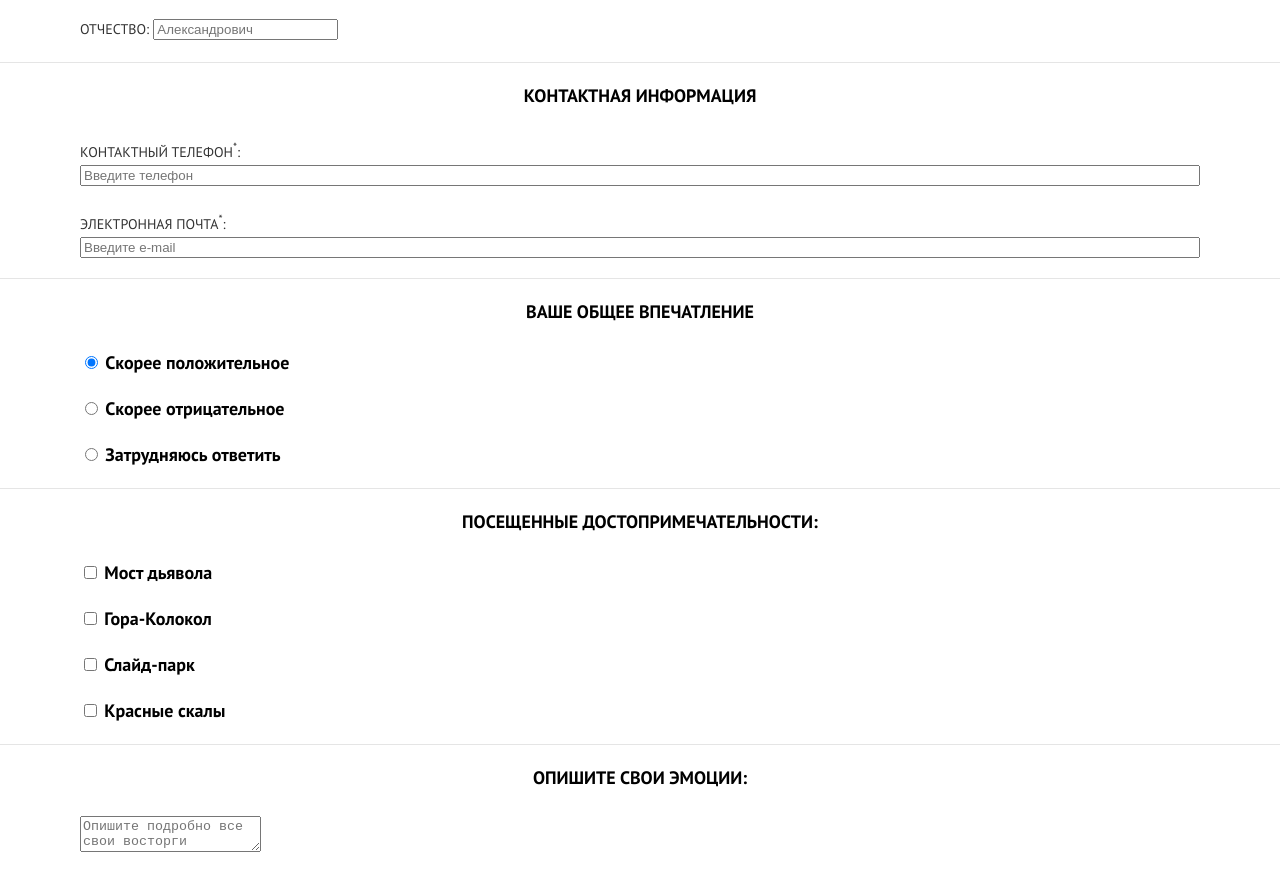
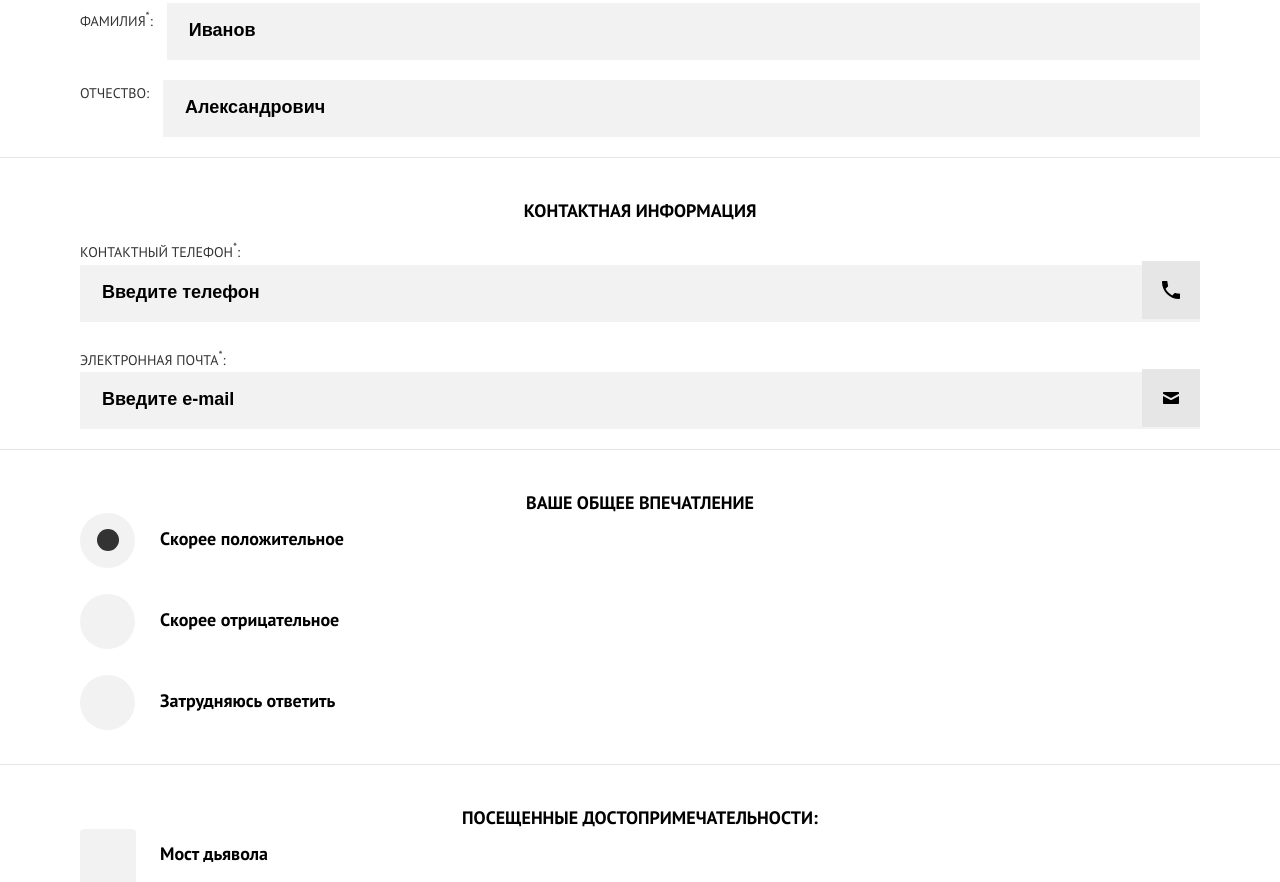
Before and after one commit to vmalina/446323-sedona, a plain HTML site: page source/form.html in a window 1280 px wide. Shown: the part 818-1700 px from the top of the page. Drawn offline with nearby package versions, Linux system fonts and the light colour scheme; files that its build step writes are made by us from their sources.

Commit message:
верстка мобильной версии

```diff
--- a/source/form.html
+++ b/source/form.html
@@ -3,6 +3,7 @@
   <head>
     <meta charset="utf-8">
     <title>HTML Academy: Седона</title>
+    <meta name="viewport" content="width=device-width,initial-scale=1">
     <link rel="stylesheet" href="css/style.css">
   </head>
   <body>
@@ -49,15 +50,17 @@
               <div class="review__wrapper">
                 <div class="review__inner">
                   <label class="review__label-name" for="name">Имя<sup>*</sup>:</label>
-                  <input class="review__input-name" type="text" id="name" name="name" placeholder="Петр" required>
+                  <input class="review__input-text" type="text" id="name" name="name" placeholder="Петр" required>
                 </div>
+
                 <div class="review__inner">
                   <label class="review__label-name" for="surname">Фамилия<sup>*</sup>:</label>
-                  <input class="review__input-name" type="text" id="surname" name="surname" placeholder="Иванов" required>
+                  <input class="review__input-text" type="text" id="surname" name="surname" placeholder="Иванов" required>
                 </div>
+
                 <div class="review__inner">
                   <label class="review__label-name" for="patronymic">Отчество:</label>
-                  <input class="review__input-name" type="text" id="patronymic" name="patronymic" placeholder="Александрович" required>
+                  <input class="review__input-text" type="text" id="patronymic" name="patronymic" placeholder="Александрович" required>
                 </div>
               </div>
             </fieldset>
@@ -65,13 +68,13 @@
             <fieldset class="review__fieldset">
               <legend class="review__title">Контактная информация</legend>
               <div class="review__wrapper">
-                <div class="review__inner  review__inner--contacts">
+                <div class="review__inner  review__inner--contacts  review__inner--tel">
                   <label class="review__label-contacts" for="phone">Контактный телефон<sup>*</sup>:</label>
-                  <input class="review__input-contacts" type="tel" id="phone" name="phone" placeholder="Введите телефон" required>
+                  <input class="review__input-text  review__input-text--contacts" type="tel" id="phone" name="phone" placeholder="Введите телефон" required>
                 </div>
-                <div class="review__inner  review__inner--contacts">
+                <div class="review__inner  review__inner--contacts  review__inner--email">
                   <label class="review__label-contacts" for="mail">Электронная почта<sup>*</sup>:</label>
-                  <input class="review__input-contacts" type="email" id="mail" name="mail" placeholder="Введите e-mail">
+                  <input class="review__input-text  review__input-text--contacts" type="email" id="mail" name="mail" placeholder="Введите e-mail">
                 </div>
               </div>
             </fieldset>
@@ -79,17 +82,17 @@
             <fieldset class="review__fieldset">
               <legend class="review__title">Ваше общее впечатление</legend>
               <div class="review__wrapper">
-                <div class="review__inner">
-                  <input class="review__input-choice" type="radio" name="impression" value="positive" id="positive" checked>
-                  <label class="review__label" for="positive">Скорее положительное</label>
+                <div class="review__inner  review__inner--impression">
+                  <input class="review__input-choice  visually-hidden" type="radio" name="impression" value="positive" id="positive" checked>
+                  <label class="review__label-choise  review__label-choise--impression" for="positive">Скорее положительное</label>
                 </div>
-                <div class="review__inner">
-                  <input class="review__input-choice" type="radio" name="impression" value="negative" id="negative">
-                  <label class="review__label" for="negative">Скорее отрицательное</label>
+                <div class="review__inner  review__inner--impression">
+                  <input class="review__input-choice  visually-hidden" type="radio" name="impression" value="negative" id="negative">
+                  <label class="review__label-choise  review__label-choise--impression" for="negative">Скорее отрицательное</label>
                 </div>
-                <div class="review__inner">
-                  <input class="review__input-choice" type="radio" name="impression" value="neutral" id="neutral">
-                  <label class="review__label" for="neutral">Затрудняюсь ответить</label>
+                <div class="review__inner  review__inner--impression">
+                  <input class="review__input-choice  visually-hidden" type="radio" name="impression" value="neutral" id="neutral">
+                  <label class="review__label-choise  review__label-choise--impression" for="neutral">Затрудняюсь ответить</label>
                 </div>
               </div>
             </fieldset>
@@ -97,28 +100,28 @@
             <fieldset class="review__fieldset">
               <legend class="review__title">Посещенные достопримечательности:</legend>
               <div class="review__wrapper">
-                <div class="review__inner">
-                  <input class="review__input-choice" type="checkbox" name="bridge" value="bridge" id="bridge">
-                  <label class="review__label" for="bridge">Мост дьявола</label>
+                <div class="review__inner  review__inner--sight">
+                  <input class="review__input-choice  visually-hidden" type="checkbox" name="bridge" value="bridge" id="bridge">
+                  <label class="review__label-choise  review__label-choise--sight" for="bridge">Мост дьявола</label>
                 </div>
-                <div class="review__inner">
-                  <input class="review__input-choice" type="checkbox" name="mountain" value="mountain" id="mountain">
-                  <label class="review__label" for="mountain">Гора-Колокол</label>
+                <div class="review__inner  review__inner--sight">
+                  <input class="review__input-choice  visually-hidden" type="checkbox" name="mountain" value="mountain" id="mountain">
+                  <label class="review__label-choise  review__label-choise--sight" for="mountain">Гора-Колокол</label>
                 </div>
-                <div class="review__inner">
-                  <input class="review__input-choice" type="checkbox" name="park" value="park" id="park">
-                  <label class="review__label" for="park">Слайд-парк</label>
+                <div class="review__inner  review__inner--sight">
+                  <input class="review__input-choice  visually-hidden" type="checkbox" name="park" value="park" id="park">
+                  <label class="review__label-choise  review__label-choise--sight" for="park">Слайд-парк</label>
                 </div>
-                <div class="review__inner">
-                  <input class="review__input-choice" type="checkbox" name="rock" value="rock" id="rock">
-                  <label class="review__label" for="rock">Красные скалы</label>
+                <div class="review__inner  review__inner--sight">
+                  <input class="review__input-choice  visually-hidden" type="checkbox" name="rock" value="rock" id="rock">
+                  <label class="review__label-choise  review__label-choise--sight" for="rock">Красные скалы</label>
                 </div>
               </div>
             </fieldset>
 
             <fieldset class="review__fieldset  review__fieldset--last">
               <legend class="review__title">Опишите свои эмоции:</legend>
-              <div class="review__wrapper">
+              <div class="review__inner  review__inner--textarea">
                 <textarea class="review__textarea" name="comment" placeholder="Опишите подробно все свои восторги"></textarea>
               </div>
             </fieldset>
--- a/source/less/bloсks/button.less
+++ b/source/less/bloсks/button.less
@@ -12,6 +12,7 @@
   text-align: center;
   cursor: pointer;
   border: none;
+  transition-duration: 0.2s;
 
   &--submit {
     width: 87.5%;
--- a/source/less/bloсks/features.less
+++ b/source/less/bloсks/features.less
@@ -1,3 +1,8 @@
+.features {
+  background-color: #ffffff;
+  color: #000000;
+}
+
 .features__title {
   margin: 0;
   padding: 0;
--- a/source/less/bloсks/greeting.less
+++ b/source/less/bloсks/greeting.less
@@ -1,5 +1,7 @@
 .greeting {
-  margin-bottom: 40px;
+  padding-bottom: 40px;
+  background-color: #ffffff;
+  color: #000000;
 }
 
 .greeting__wrapper {
--- a/source/less/bloсks/instagram.less
+++ b/source/less/bloсks/instagram.less
@@ -9,6 +9,7 @@
   text-decoration: none;
   text-align: center;
   cursor: pointer;
+  transition-duration: 0.2s;
 
   &:hover {
     color: #81b3d2;
--- a/source/less/bloсks/main-footer.less
+++ b/source/less/bloсks/main-footer.less
@@ -1,5 +1,6 @@
 .main-footer {
-  margin-top: 40px;
+  padding-top: 40px;
+  padding-bottom: 23px;
   background-color: #ffffff;
   color: #000000;
 }
--- a/source/less/bloсks/review.less
+++ b/source/less/bloсks/review.less
@@ -1,3 +1,7 @@
+.review {
+  background-color: #ffffff;
+}
+
 .review__fieldset {
   margin: 0;
   padding: 0;
@@ -9,14 +13,16 @@
   background-color: #ffffff;
 
   &--last {
-    margin-bottom: 50px;
+    padding-bottom: 50px;
     border: none;
   }
 }
 
 .review__title {
-  padding-top: 20px;
-  margin-bottom: 25px;
+  padding: 0;
+  margin: 0;
+  padding-top: 40px;
+  margin-bottom: 10px;
   font-size: 18px;
   line-height: 26px;
   font-weight: bold;
@@ -25,15 +31,84 @@
 }
 
 .review__inner {
+  display: flex;
+  flex-direction: row;
+  flex-wrap: wrap;
   margin-bottom: 20px;
 
   &--contacts {
+    position: relative;
     display: flex;
     flex-direction: column;
+
+    &::before {
+      content: "";
+      position: absolute;
+      top: 27px;
+      right: 0;
+      width: 58px;
+      height: 58px;
+      background-repeat: no-repeat;
+      background-color: #e6e6e6;
+      background-position: center;
+    }
+  }
+
+  &--impression {
+    margin-bottom: 55px;
+
+    &:last-of-type {
+      margin-bottom: 50px;
+    }
+  }
+
+  &--sight {
+    margin-bottom: 65px;
+
+    &:last-of-type {
+      margin-bottom: 45px;
+    }
+  }
+
+  &--textarea {
+    margin-bottom: 0;
+  }
+
+  &--email {
+    &::before {
+      background-image: url("../img/icon-mail.svg");
+    }
+  }
+
+  &--tel {
+    &::before {
+      background-image: url("../img/icon-phone.svg");
+    }
+  }
+}
+
+.review__input-text {
+  flex: 1;
+  min-width: 50px;
+  padding-top: 21px;
+  padding-bottom: 21px;
+  padding-left: 22px;
+  padding-right: 58px;
+  box-sizing: border-box;
+  border: none;
+  background-color: #f2f2f2;
+
+  &::placeholder {
+    font-size: 18px;
+    line-height: 26px;
+    font-weight: bold;
+    color: #000000;
   }
 }
 
 .review__label-name {
+  flex-grow: 0;
+  margin-right: 14px;
   font-size: 14px;
   line-height: 26px;
   font-weight: normal;
@@ -49,9 +124,89 @@
   text-transform: uppercase;
 }
 
-.review__label {
+.review__label-choise {
+  position: relative;
+  padding-left: 80px;
   font-size: 18px;
   line-height: 26px;
   font-weight: bold;
   color: #000000;
+
+  &--impression {
+    &::before {
+      position: absolute;
+      content: "";
+      left: 0;
+      top: -13px;
+      width: 55px;
+      height: 55px;
+      border-radius: 50%;
+      background-color: #f2f2f2;
+    }
+
+    &::after {
+      display: none;
+      position: absolute;
+      content: "";
+      width: 22px;
+      height: 22px;
+      left: 17px;
+      top: 3px;
+      border-radius: 50%;
+      background-color: #333333;
+    }
+  }
+
+  &--sight {
+    &::before {
+      position: absolute;
+      content: "";
+      left: 0;
+      top: -12px;
+      width: 56px;
+      height: 56px;
+      background-color: #f2f2f2;
+      border-radius: 4px;
+    }
+
+    &::after {
+      display: none;
+      position: absolute;
+      content: "";
+      width: 26px;
+      height: 18px;
+      top: 9px;
+      left: 18px;
+      background-image: url("../img/icon-tick.svg");
+      background-repeat: no-repeat;
+    }
+  }
 }
+
+.review__input-choice[type="radio"]:checked ~ .review__label-choise--impression::after {
+  display: block;
+}
+
+.review__input-choice[type="checkbox"]:checked ~ .review__label-choise--sight::after {
+  display: block;
+}
+
+.review__textarea {
+  flex: 1;
+  min-height: 160px;
+  box-sizing: border-box;
+  padding-left: 20px;
+  padding-right: 20px;
+  padding-top: 25px;
+  padding-bottom: 20px;
+  resize: vertical;
+  border: none;
+  background-color: #f2f2f2;
+
+  &::placeholder {
+    font-size: 18px;
+    line-height: 26px;
+    font-weight: bold;
+    color: #000000;
+  }
+}
--- a/source/less/bloсks/social.less
+++ b/source/less/bloсks/social.less
@@ -18,6 +18,8 @@
   width: 46px;
   height: 48px;
   background-color: #81b3d2;
+  transition-duration: 0.2s;
+  cursor: pointer;
 
   &:hover {
     background-color: #669ec0;
--- a/source/less/style.less
+++ b/source/less/style.less
@@ -2,7 +2,6 @@
 @import "bloсks\scafolding.less";
 @import "bloсks\menu.less";
 @import "bloсks\greeting.less";
-@import "bloсks\container.less";
 @import "bloсks\features.less";
 @import "bloсks\feature.less";
 @import "bloсks\more-features.less";
```
Also changed, not shown: source/index.html (+20 -17 lines), source/less/bloсks/copyright.less (+8 -3 lines), source/less/bloсks/feature.less (+10 -12 lines), source/less/bloсks/menu.less (+8 -5 lines), source/less/bloсks/more-features.less (+20 -15 lines), source/less/bloсks/photo.less (+7 -5 lines), source/less/bloсks/video.less (+4 -3 lines), source/photo.html (+1 -0 lines), source/img/logo-htmlacademy.svg.
